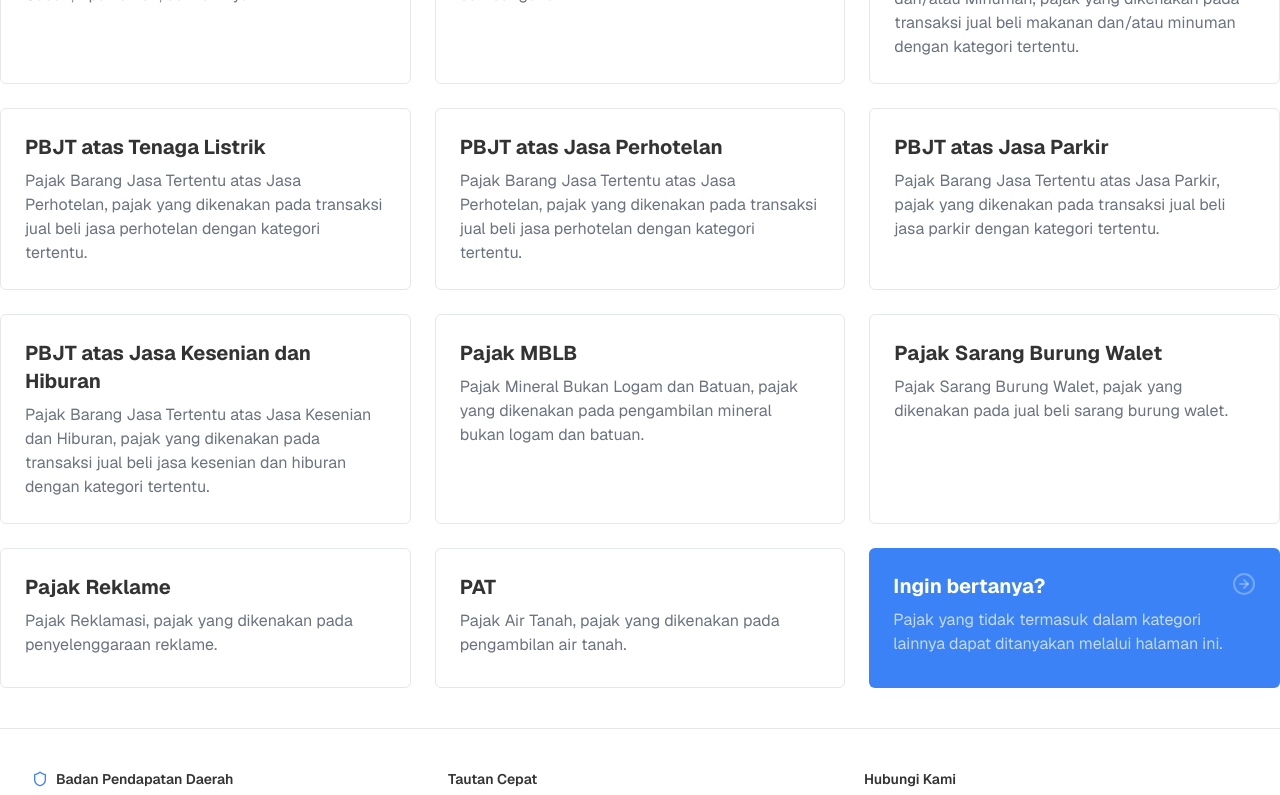
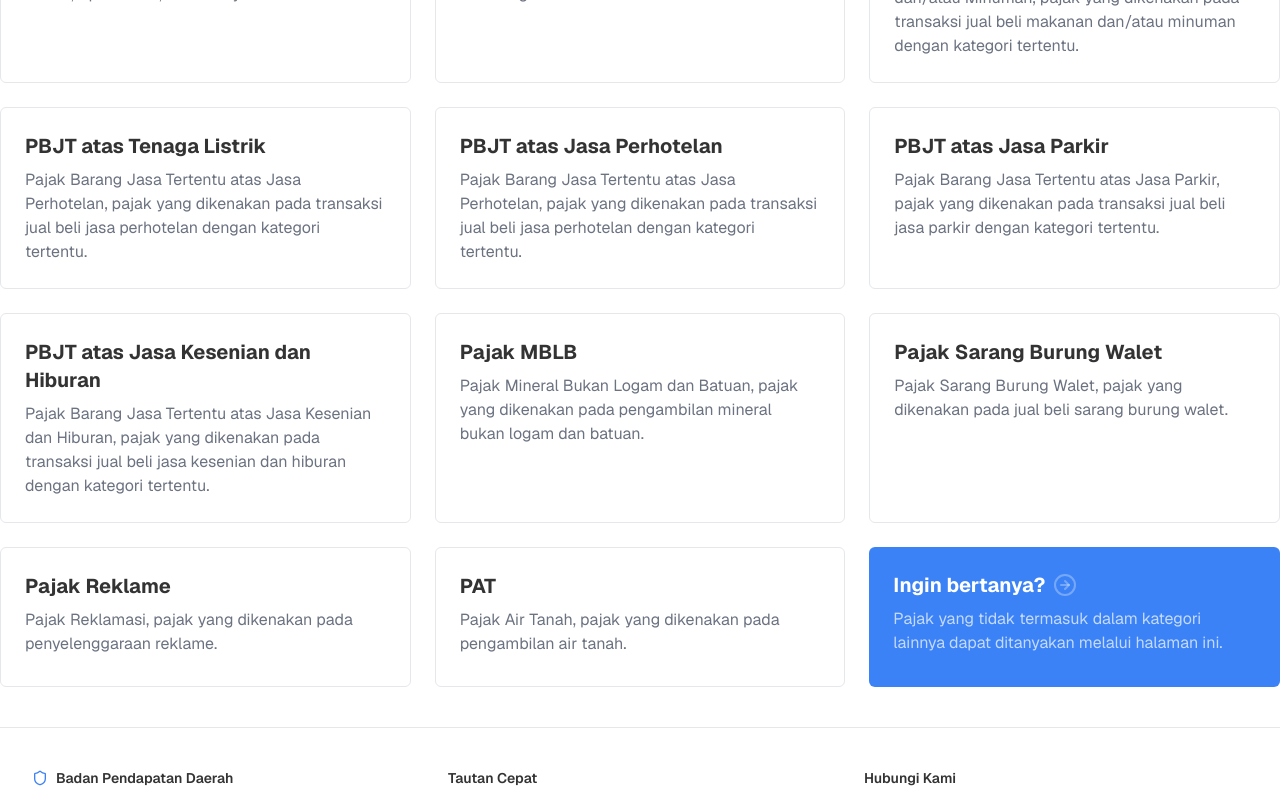
Before and after one commit to rafadlis/bapenda.garutkab.go.id, a Next.js app: page / in a window 1280 px wide. Shown: the part 932-1727 px from the top of the page. Built offline with nearby package versions, Linux system fonts and the light colour scheme.

Commit message:
style: update heading class and enhance question section layout

```diff
--- a/app/page.tsx
+++ b/app/page.tsx
@@ -15,7 +15,7 @@ export default function Home() {
         </p>
       </section>
       <section>
-        <h2 className="text-center">Pajak yang dikelola</h2>
+        <h2 className="border-none text-center">Pajak yang dikelola</h2>
         <div className="not-typography mt-8 grid grid-cols-1 gap-6 md:grid-cols-2 lg:grid-cols-3">
           {(() => {
             const pajak: { name: string; description: string }[] = [
@@ -88,14 +88,14 @@ export default function Home() {
             ));
           })()}
           <div className="group relative cursor-pointer space-y-2 rounded-lg bg-primary p-6 text-primary-foreground transition-colors duration-300 hover:border-primary hover:bg-primary/90">
-            <h3 className="font-bold text-xl transition-colors duration-300 group-hover:text-primary-foreground">
+            <h3 className="inline-flex items-center gap-2 font-bold text-xl transition-colors duration-300 group-hover:text-primary-foreground">
               Ingin bertanya?
+              <CircleArrowRight className="size-6 text-primary-foreground/30" />
             </h3>
             <p className="text-primary-foreground/70">
               Pajak yang tidak termasuk dalam kategori lainnya dapat ditanyakan
               melalui halaman ini.
             </p>
-            <CircleArrowRight className="absolute top-6 right-6 size-6 text-primary-foreground/30" />
             <Link className="absolute inset-0" href="/contact" />
           </div>
         </div>
```
